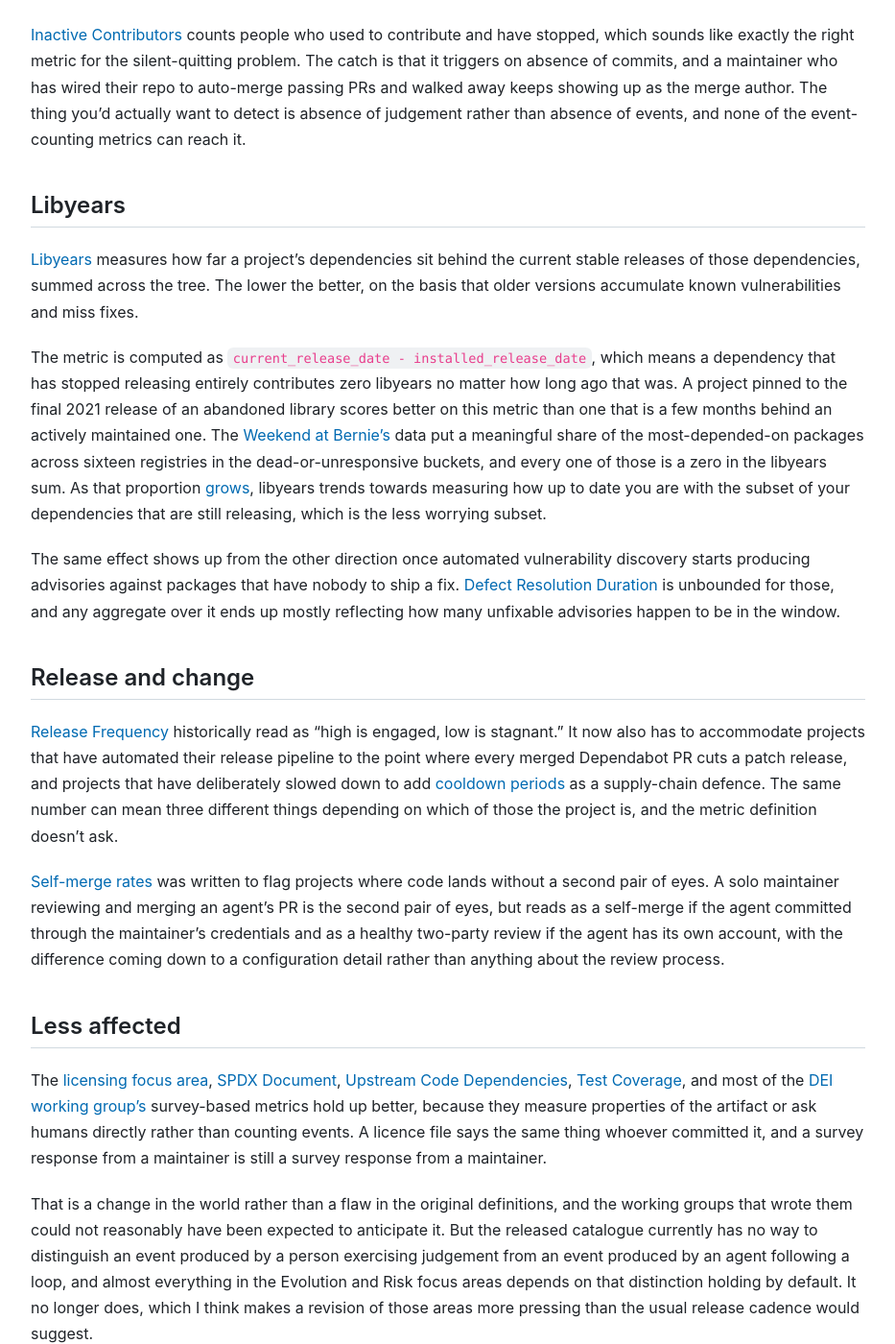
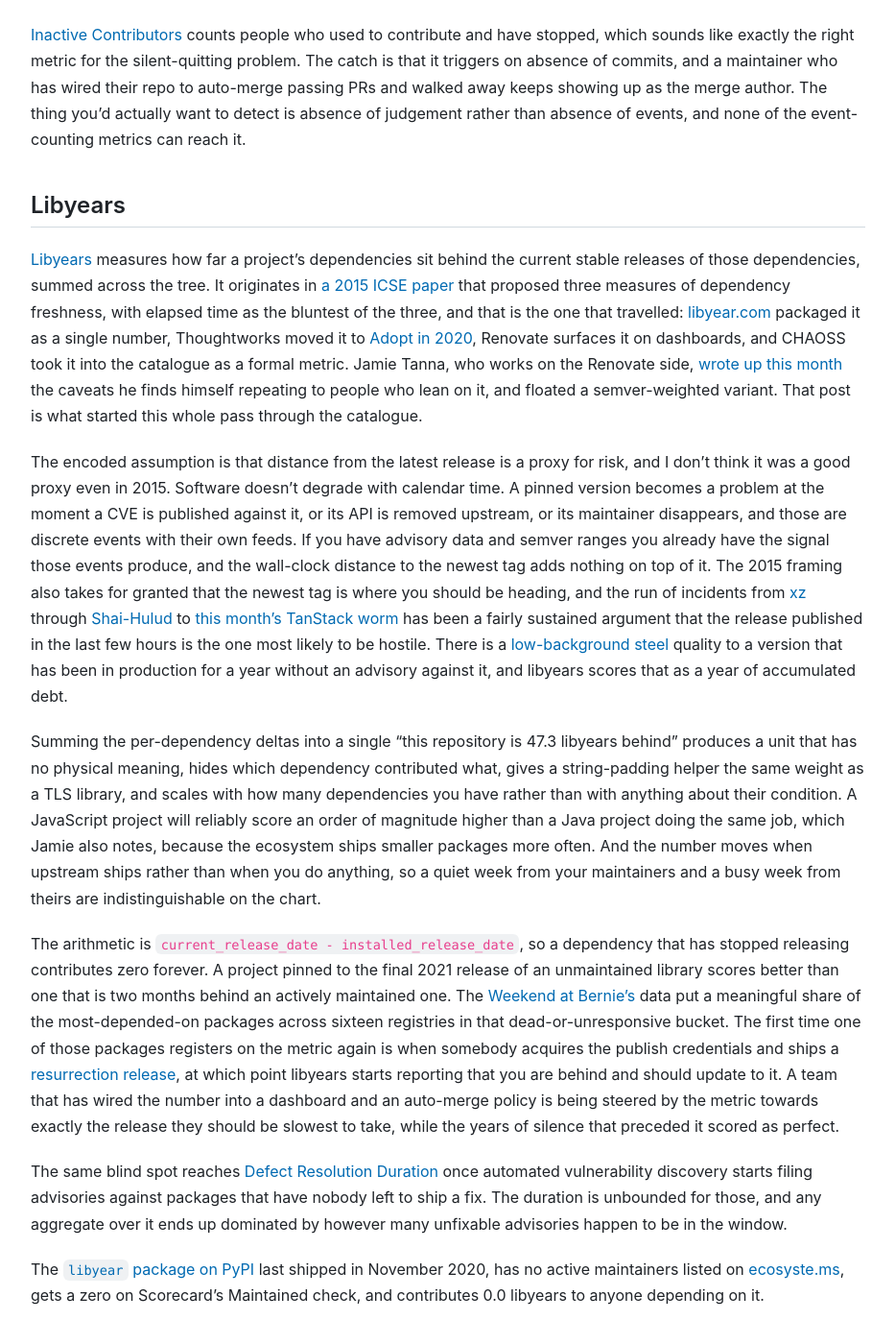
Before and after one commit to andrew/nesbitt.io, a Jekyll site: the page built from _posts/2026-05-27-chaoss-metrics-in-2026.md, in a window 1280 px wide and 1400 px high, scrolled down 2489 px. Shown: the whole window at 96% size, without its empty margins (173-1106 px from the left). Built offline with Jekyll 4.4.1, drawn with Linux system fonts in a browser that asks for light colours; comment, search, counter and statistics services are not loaded; some of the changed text lies outside the part shown.

Commit message:
Enhance CHAOSS Metrics post with detailed insights on libyears and licensing implications

```diff
--- a/_data/stats.json
+++ b/_data/stats.json
@@ -1,5 +1,5 @@
 {
-  "generated_at": "2026-05-26T20:19:30Z",
+  "generated_at": "2026-05-27T09:10:32Z",
   "total_posts": 149,
   "total_words": 217970,
   "reading_minutes": 1090,
--- a/_posts/2026-05-27-chaoss-metrics-in-2026.md
+++ b/_posts/2026-05-27-chaoss-metrics-in-2026.md
@@ -45,11 +45,17 @@
 
 ## Libyears
 
-[Libyears](https://chaoss.community/kb/metric-libyears/) measures how far a project's dependencies sit behind the current stable releases of those dependencies, summed across the tree. The lower the better, on the basis that older versions accumulate known vulnerabilities and miss fixes.
+[Libyears](https://chaoss.community/kb/metric-libyears/) measures how far a project's dependencies sit behind the current stable releases of those dependencies, summed across the tree. It originates in [a 2015 ICSE paper](https://ericbouwers.github.io/papers/icse15.pdf) that proposed three measures of dependency freshness, with elapsed time as the bluntest of the three, and that is the one that travelled: [libyear.com](https://libyear.com) packaged it as a single number, Thoughtworks moved it to [Adopt in 2020](https://www.thoughtworks.com/en-gb/radar/techniques/dependency-drift-fitness-function), Renovate surfaces it on dashboards, and CHAOSS took it into the catalogue as a formal metric. Jamie Tanna, who works on the Renovate side, [wrote up this month](https://www.jvt.me/posts/2026/05/14/caveat-libyear/) the caveats he finds himself repeating to people who lean on it, and floated a semver-weighted variant. That post is what started this whole pass through the catalogue.
 
-The metric is computed as `current_release_date - installed_release_date`, which means a dependency that has stopped releasing entirely contributes zero libyears no matter how long ago that was. A project pinned to the final 2021 release of an abandoned library scores better on this metric than one that is a few months behind an actively maintained one. The [Weekend at Bernie's](/2026/05/08/weekend-at-bernies.html) data put a meaningful share of the most-depended-on packages across sixteen registries in the dead-or-unresponsive buckets, and every one of those is a zero in the libyears sum. As that proportion [grows](/2026/05/19/dumb-ways-for-an-open-source-project-to-die.html), libyears trends towards measuring how up to date you are with the subset of your dependencies that are still releasing, which is the less worrying subset.
+The encoded assumption is that distance from the latest release is a proxy for risk, and I don't think it was a good proxy even in 2015. Software doesn't degrade with calendar time. A pinned version becomes a problem at the moment a CVE is published against it, or its API is removed upstream, or its maintainer disappears, and those are discrete events with their own feeds. If you have advisory data and semver ranges you already have the signal those events produce, and the wall-clock distance to the newest tag adds nothing on top of it. The 2015 framing also takes for granted that the newest tag is where you should be heading, and the run of incidents from [xz](https://tukaani.org/xz-backdoor/) through [Shai-Hulud](https://www.wiz.io/blog/shai-hulud-npm-supply-chain-attack) to [this month's TanStack worm](https://orca.security/resources/blog/tanstack-npm-supply-chain-worm/) has been a fairly sustained argument that the release published in the last few hours is the one most likely to be hostile. There is a [low-background steel](https://en.wikipedia.org/wiki/Low-background_steel) quality to a version that has been in production for a year without an advisory against it, and libyears scores that as a year of accumulated debt.
 
-The same effect shows up from the other direction once automated vulnerability discovery starts producing advisories against packages that have nobody to ship a fix. [Defect Resolution Duration](https://chaoss.community/kb/defect-resolution-duration/) is unbounded for those, and any aggregate over it ends up mostly reflecting how many unfixable advisories happen to be in the window.
+Summing the per-dependency deltas into a single "this repository is 47.3 libyears behind" produces a unit that has no physical meaning, hides which dependency contributed what, gives a string-padding helper the same weight as a TLS library, and scales with how many dependencies you have rather than with anything about their condition. A JavaScript project will reliably score an order of magnitude higher than a Java project doing the same job, which Jamie also notes, because the ecosystem ships smaller packages more often. And the number moves when upstream ships rather than when you do anything, so a quiet week from your maintainers and a busy week from theirs are indistinguishable on the chart.
+
+The arithmetic is `current_release_date - installed_release_date`, so a dependency that has stopped releasing contributes zero forever. A project pinned to the final 2021 release of an unmaintained library scores better than one that is two months behind an actively maintained one. The [Weekend at Bernie's](/2026/05/08/weekend-at-bernies.html) data put a meaningful share of the most-depended-on packages across sixteen registries in that dead-or-unresponsive bucket. The first time one of those packages registers on the metric again is when somebody acquires the publish credentials and ships a [resurrection release](/2026/05/15/language-registries-are-unstable-by-default.html), at which point libyears starts reporting that you are behind and should update to it. A team that has wired the number into a dashboard and an auto-merge policy is being steered by the metric towards exactly the release they should be slowest to take, while the years of silence that preceded it scored as perfect.
+
+The same blind spot reaches [Defect Resolution Duration](https://chaoss.community/kb/defect-resolution-duration/) once automated vulnerability discovery starts filing advisories against packages that have nobody left to ship a fix. The duration is unbounded for those, and any aggregate over it ends up dominated by however many unfixable advisories happen to be in the window.
+
+The [`libyear` package on PyPI](https://pypi.org/project/libyear/) last shipped in November 2020, has no active maintainers listed on [ecosyste.ms](https://packages.ecosyste.ms/registries/pypi.org/packages/libyear), gets a zero on Scorecard's Maintained check, and contributes 0.0 libyears to anyone depending on it.
 
 ## Release and change
 
@@ -57,8 +63,12 @@
 
 [Self-merge rates](https://chaoss.community/kb/metric-self-merge-rates/) was written to flag projects where code lands without a second pair of eyes. A solo maintainer reviewing and merging an agent's PR is the second pair of eyes, but reads as a self-merge if the agent committed through the maintainer's credentials and as a healthy two-party review if the agent has its own account, with the difference coming down to a configuration detail rather than anything about the review process.
 
+## Licensing
+
+The [licensing focus area](https://chaoss.community/kbtopic/licensing/) and [SPDX Document](https://chaoss.community/kb/metric-spdx-document/) are computed the same way regardless of who wrote the code, since finding and parsing a licence file is mechanical. But a licence is a grant under copyright, and whether code with no human author has any copyright to grant is [not a settled question](https://www.copyright.gov/ai/Copyright-and-Artificial-Intelligence-Part-2-Copyrightability-Report.pdf). The detection will report MIT for a repo that an OpenClaw instance filled unattended the same as for any other, with no field for whether anyone holds the rights being licensed.
+
 ## Less affected
 
-The [licensing focus area](https://chaoss.community/kbtopic/licensing/), [SPDX Document](https://chaoss.community/kb/metric-spdx-document/), [Upstream Code Dependencies](https://chaoss.community/kb/metric-upstream-code-dependencies/), [Test Coverage](https://chaoss.community/kb/metric-test-coverage/), and most of the [DEI working group's](https://github.com/chaoss/wg-dei) survey-based metrics hold up better, because they measure properties of the artifact or ask humans directly rather than counting events. A licence file says the same thing whoever committed it, and a survey response from a maintainer is still a survey response from a maintainer.
+[Upstream Code Dependencies](https://chaoss.community/kb/metric-upstream-code-dependencies/), [Test Coverage](https://chaoss.community/kb/metric-test-coverage/), and most of the [DEI working group's](https://github.com/chaoss/wg-dei) survey-based metrics hold up better, because they measure properties of the artifact or ask humans directly rather than counting events. Test coverage is test coverage whoever wrote the tests, and a survey response from a maintainer is still a survey response from a maintainer.
 
 That is a change in the world rather than a flaw in the original definitions, and the working groups that wrote them could not reasonably have been expected to anticipate it. But the released catalogue currently has no way to distinguish an event produced by a person exercising judgement from an event produced by an agent following a loop, and almost everything in the Evolution and Risk focus areas depends on that distinction holding by default. It no longer does, which I think makes a revision of those areas more pressing than the usual release cadence would suggest.
```
